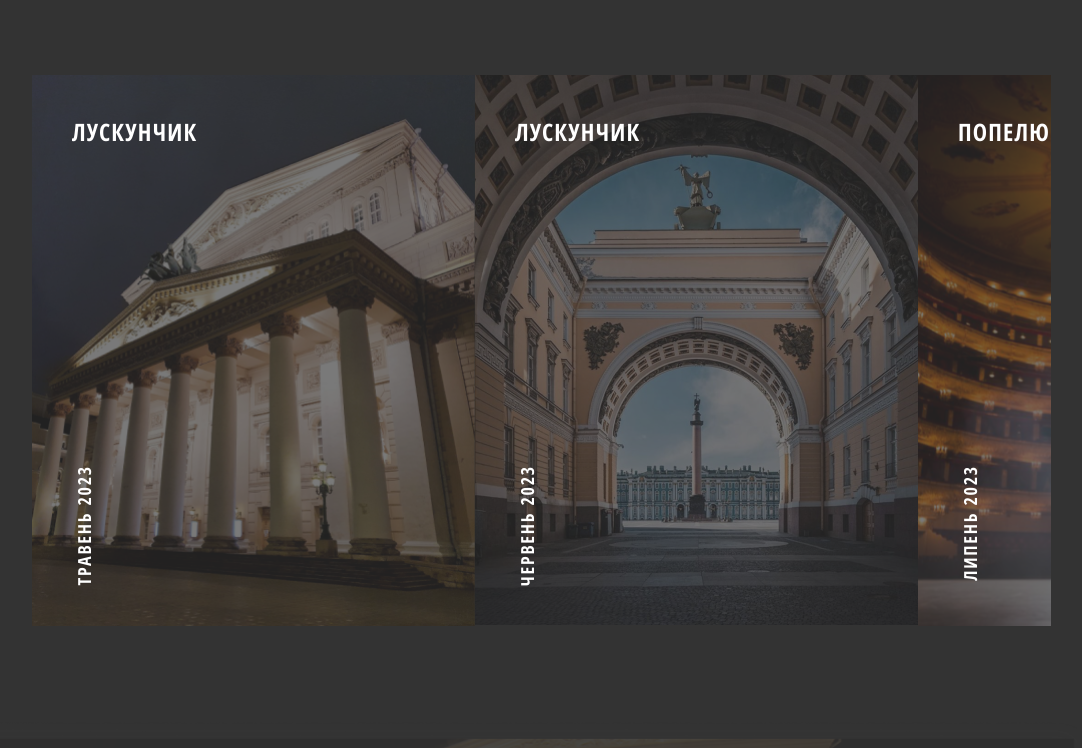
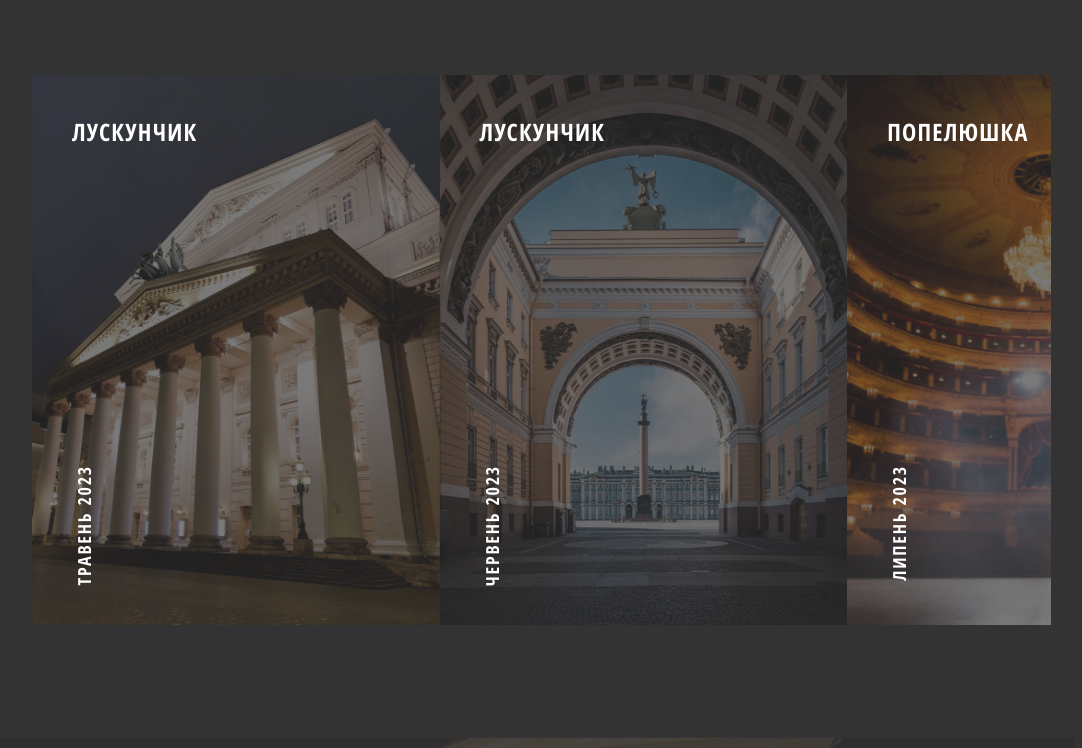
Before and after one commit to Berzerk313/Theatre, a website: page index.html in a window 1280 px wide. Shown: the part 1892-2640 px from the top of the page, without its empty margins (118-1200 px from the left). Drawn offline with nearby package versions, Linux system fonts and the light colour scheme.

Commit message:
bag fix productions-swiper

```diff
--- a/index.html
+++ b/index.html
@@ -99,12 +99,16 @@
                 </a>
               </div>
             </div>
-            <div class="main-header__number">
-              <a href="tel:+380956507179">
-                +38 (095) 650-71-79
-              </a>
-              <hr class="main-header__number-hr" color="#D1A954" />
+            <div class="header_underline">
+              <div class="main-header__number">
 
+                <a href="tel:+380956507179">
+                  +38 (095) 650-71-79
+                </a>
+
+                <!-- <hr class="main-header__number-hr" color="#D1A954" /> -->
+
+              </div>
             </div>
           </div>
         </div>
@@ -371,7 +375,7 @@
                       <input class="maecenas-content__form-inputs-content-email" type="email" placeholder="E-mail">
                     </div>
                     <textarea class="maecenas-content__form-inputs-textarea" name="" id="" cols="0" rows="0"
-                        placeholder="Повідомлення"></textarea>
+                      placeholder="Повідомлення"></textarea>
                   </div>
                   <div class="maecenas-content__form-textbut">
                     <h4 class="maecenas-content__form-textbut-text">* Ваші дані не будуть передані третім особам, 100%
--- a/source/js/script.js
+++ b/source/js/script.js
@@ -69,6 +69,38 @@ document.addEventListener('DOMContentLoaded', function () {
     breakpoints: {
       1920: {
         slidesPerView: 4,
+        spaceBetween: 0,
+      },
+      1600: {
+        slidesPerView: 3,
+        spaceBetween: 0,
+      },
+      1440: {
+        slidesPerView: 2.5,
+        spaceBetween: 0,
+      },
+      1140: {
+        slidesPerView: 2.5,
+        spaceBetween: 0,
+      },
+      992:{
+        slidesPerView: 1.56,
+        spaceBetween: 0,
+      },
+      768:{
+        slidesPerView: 1.56,
+        spaceBetween: 0,
+      },
+      650:{
+        slidesPerView: 1.4,
+        spaceBetween: 0,
+      },
+      576:{
+        slidesPerView: 1.155,
+        spaceBetween: 0,
+      },
+      500:{
+        slidesPerView: 1,
         spaceBetween: 0,
       },
     },
--- a/source/scss/style.scss
+++ b/source/scss/style.scss
@@ -121,6 +121,7 @@ body {}
     &__menu {
         display: flex;
         gap: 50px;
+        position: relative;
     }
 
     h2 {
@@ -160,12 +161,22 @@ body {}
     }
 }
 
+
 .main-header__number-scrollnone{
     display: none;
 }
 
 .header_underline{
-    transition: none 0.2s ease;
+    // position: absolute;
+    // top: 0;
+    // left: -100%;
+    // width: 39%;
+    // height: 100%;
+    //transform: translate(-100%, 0px);
+    // background-color: #333;
+    // padding: 10px;
+    transition: left 0.3s ease 0s;
+    // overflow: auto;
 }
 
 .header_underline:hover {
@@ -949,11 +960,11 @@ body {}
 
         &__wrapper {
             width: 100%;
-
-            // width: 1770px;
+            // max-width: 1770px;
 
             .productions-slide {
-                max-width: 443px;
+                width: 442px;
+                height: 550px;
                 position: relative;
 
 
@@ -1040,6 +1051,9 @@ body {}
     .productions-swiper-container {
         margin-right: 111px;
     }
+    // .productions-swiper__wrapper{
+    //     width: 1658px;
+    // }
 }
 
 @media (max-width: 992px) {
@@ -1053,9 +1067,11 @@ body {}
     .productions-swiper-container {
         padding: 22px 0 0 40px;
     }
+
 }
 
 @media (max-width: 768px) {
+
     .productions {
         h2 {
             padding: 86px 0 0 5px;
@@ -1096,6 +1112,8 @@ body {}
         .productions-swiper {
             &__wrapper {
                 .productions-slide {
+                    width: auto;
+                    height: auto;
                     &__name {
                         font-size: 16px;
                         top: 40px;
```
Also changed, not shown: css/style.css, 1 other file.
